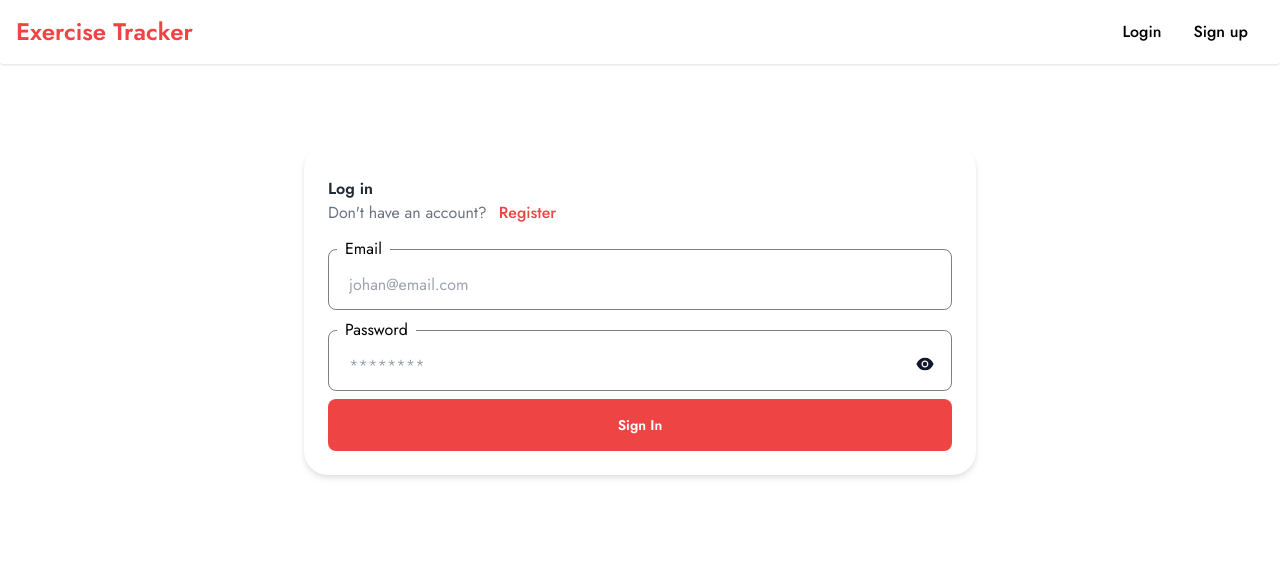
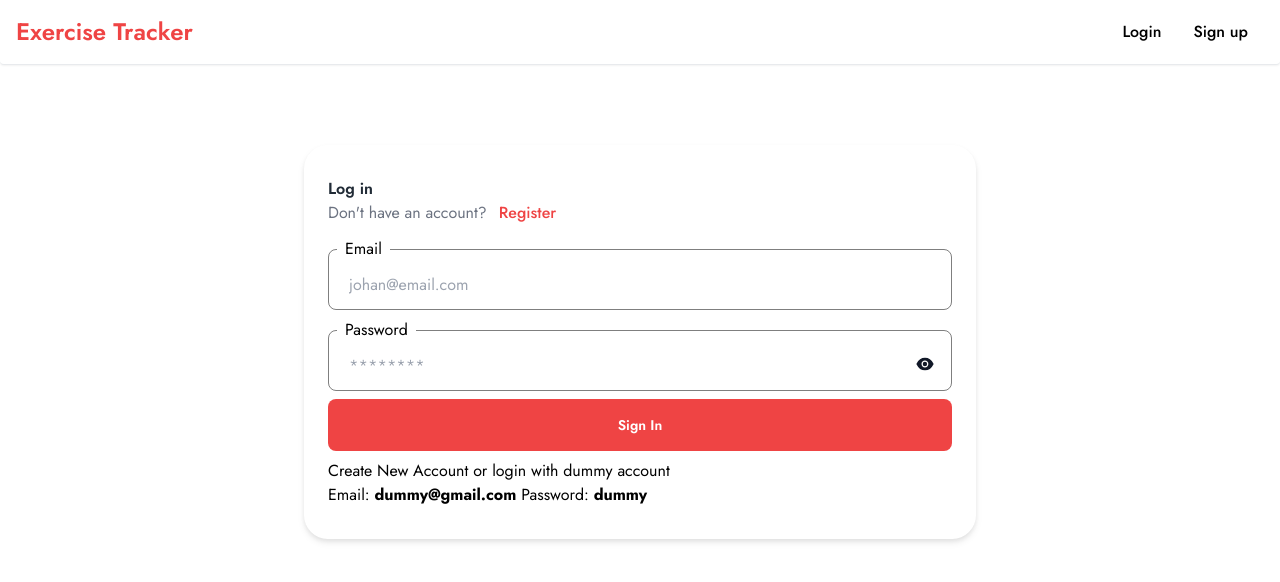
Before and after one commit to abdulwaheed-apk/exercise-tracker-frontend, a React (Vite) app: page /login in a window 1280 px wide. Shown: the top 582 px of the page. Built offline with nearby package versions, Linux system fonts and the light colour scheme.

Commit message:
dummy account

```diff
--- a/src/pages/Login.jsx
+++ b/src/pages/Login.jsx
@@ -112,6 +112,11 @@ function Login() {
               >
                 Sign In
               </button>
+              <p className='text-center md:text-left py-2'>
+                Create New Account or login with dummy account <br /> Email:{' '}
+                <strong>dummy@gmail.com</strong> Password:{' '}
+                <strong>dummy</strong>
+              </p>
             </div>
           </form>
         </div>
--- a/src/pages/Register.jsx
+++ b/src/pages/Register.jsx
@@ -139,6 +139,11 @@ function Register() {
               >
                 Sign Up
               </button>
+              <p className='text-center md:text-left py-2'>
+                Create New Account or login with dummy account <br /> Email:{' '}
+                <strong>dummy@gmail.com</strong> Password:{' '}
+                <strong>dummy</strong>
+              </p>
             </div>
           </form>
         </div>
```
